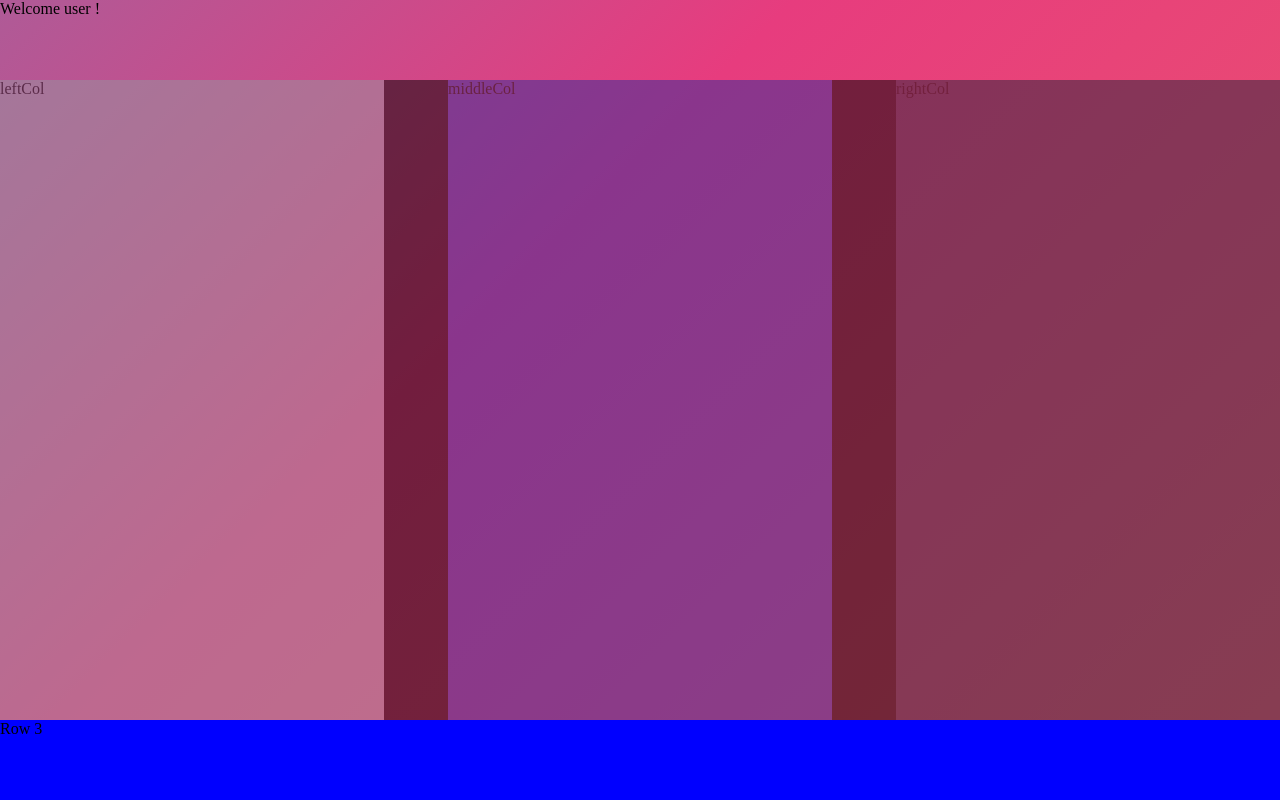
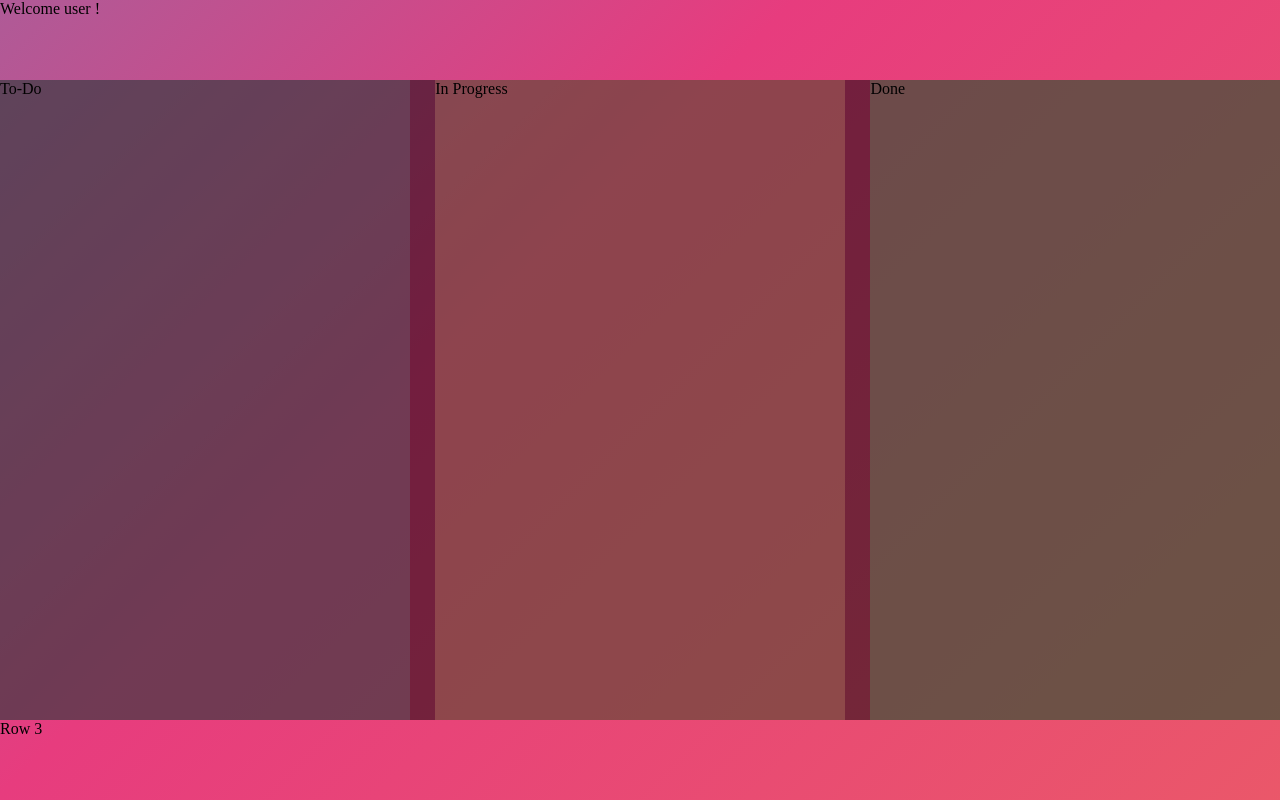
Before and after one commit to Rishikesh-12/ToDo, a plain HTML site: page index.html in a window 1280 px wide. Drawn offline with Linux system fonts and the light colour scheme.

Commit message:
updated columns style
Changes to column CSS and updated label

```diff
--- a/index.html
+++ b/index.html
@@ -6,9 +6,9 @@
 <body>
     <div class="row1" id="row1">Welcome user !</div>
     <div class="row2" id="row2">
-        <div class="rightCol" id="rightCol">rightCol</div>
-        <div class="leftCol" id="leftCol">leftCol</div>
-        <div class="middleCol" id="middleCol">middleCol</div>
+        <div class="rightCol" id="rightCol">Done</div>
+        <div class="leftCol" id="leftCol">To-Do</div>
+        <div class="middleCol" id="middleCol">In Progress</div>
     </div>
     <div class="row3" id="row3">Row 3</div>
 </body>
--- a/style.css
+++ b/style.css
@@ -26,35 +26,33 @@ body {
 }
 
 #row2{
-    background-color: rgb(0, 0, 0);
+    background-color: rgba(0, 0, 0, 0.5);
     height: 79.99%;
-    opacity: 0.5;
 
 }
 
 #row3{
-    background-color: blue;
     height: 10%;
 }
 
 #leftCol{
-    background-color: rgb(150, 150, 160);
-    width: 30%;
+    background-color: rgba(108, 120, 129, 0.308);
+    width: 32%;
     float: left;
     height: 100%;
 }
 
 #middleCol{
-    background-color: rgb(48, 48, 155);
-    width: 30%;
+    background-color: rgba(199, 151, 109, 0.308);
+    width: 32%;
     margin: 0 auto;
     height: 100%;
 
 }
 
 #rightCol{
-    background-color: rgb(38, 38, 58);
-    width: 30%;
+    background-color: rgba(95, 170, 105, 0.308);
+    width: 32%;
     float: right;
     height: 100%;
 }
```
